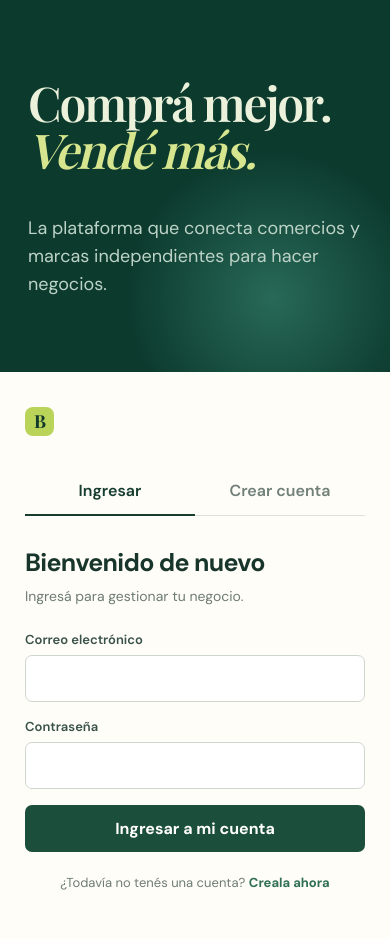
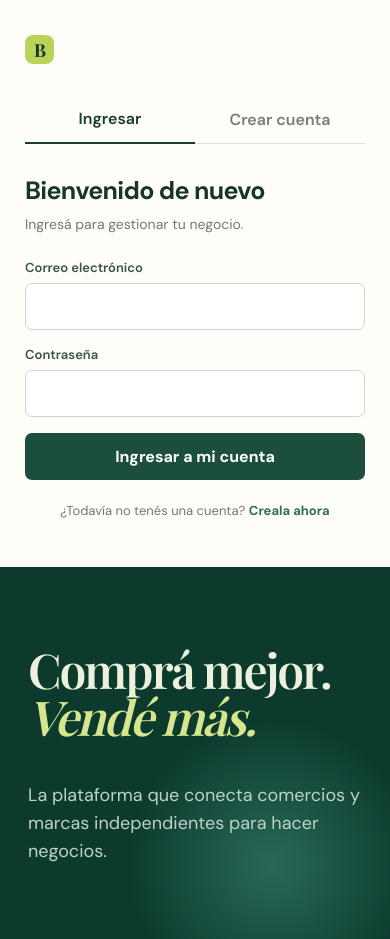
Before and after one commit to uca-argentina/pid-2026-lossoprano, a React (Vite) app in the folder frontend/: page / in a window 390 px wide. Built offline with nearby package versions, Linux system fonts and the light colour scheme; no server answers; a web font is replaced by a local one.

Commit message:
Arreglar pantalla de inicio de sesion en telefonos

```diff
--- a/frontend/src/Comprador.tsx
+++ b/frontend/src/Comprador.tsx
@@ -154,6 +154,9 @@ export default function PanelComprador({ token, idCliente, idNegocio }: { token:
                 <p className={carrito.cumpleMinimos ? 'success' : 'muted'} role="status">
                   {carrito.cumpleMinimos ? 'Tu carrito cumple las condiciones mínimas del vendedor.' : `Te faltan ${formatCurrency(carrito.faltanteMinimo)} para alcanzar el monto mínimo del vendedor.`}
                 </p>
+                <button type="button" className="primary" disabled={!carrito.cumpleMinimos}>
+                  Finalizar compra
+                </button>
               </>
             )}
           </aside>
--- a/frontend/src/styles.css
+++ b/frontend/src/styles.css
@@ -113,6 +113,11 @@
 .carrito-subtotal{display:flex;justify-content:space-between;align-items:center;font-size:17px;padding-top:14px;border-top:1px solid #e2e6dd}
 
 .logout-icon{display:none}
+@media(max-width:760px){
+  .auth-layout{display:flex;flex-direction:column}
+  .auth-layout .auth-card{order:0}
+  .auth-layout .hero{order:1}
+}
 .navbar-tabs{gap:18px}
 @media(max-width:480px){
   .navbar{height:64px;min-height:64px;flex-wrap:nowrap;padding:0 12px;gap:12px}
```
